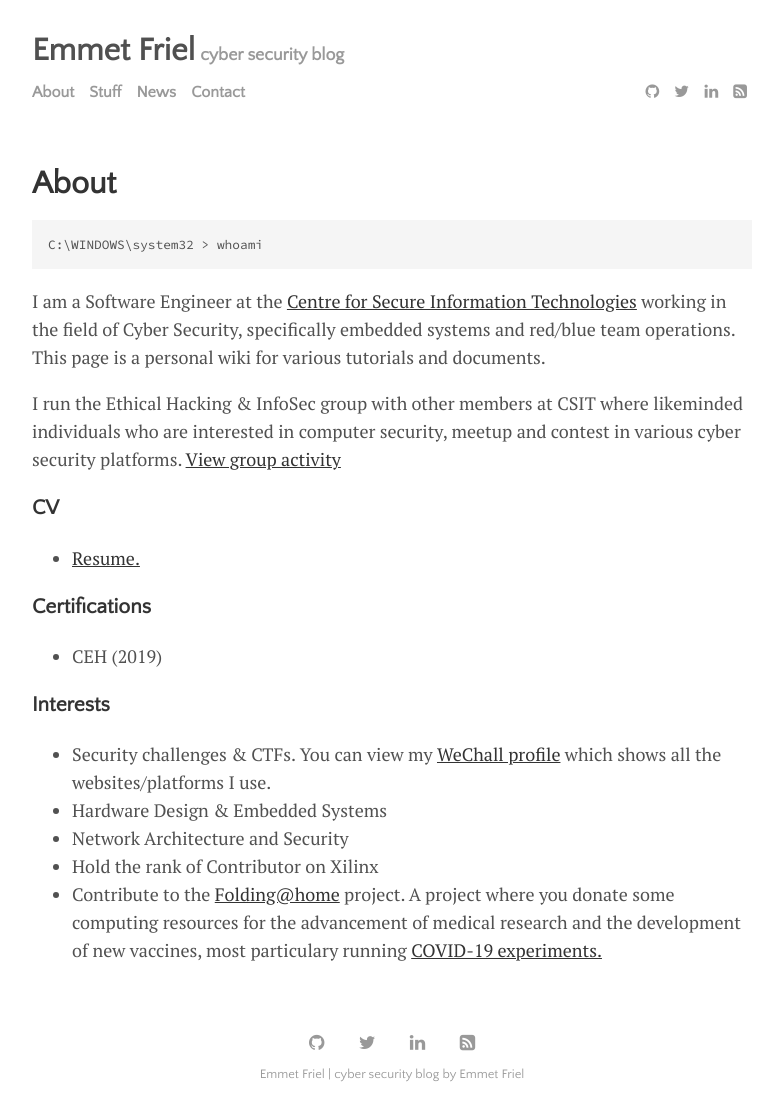
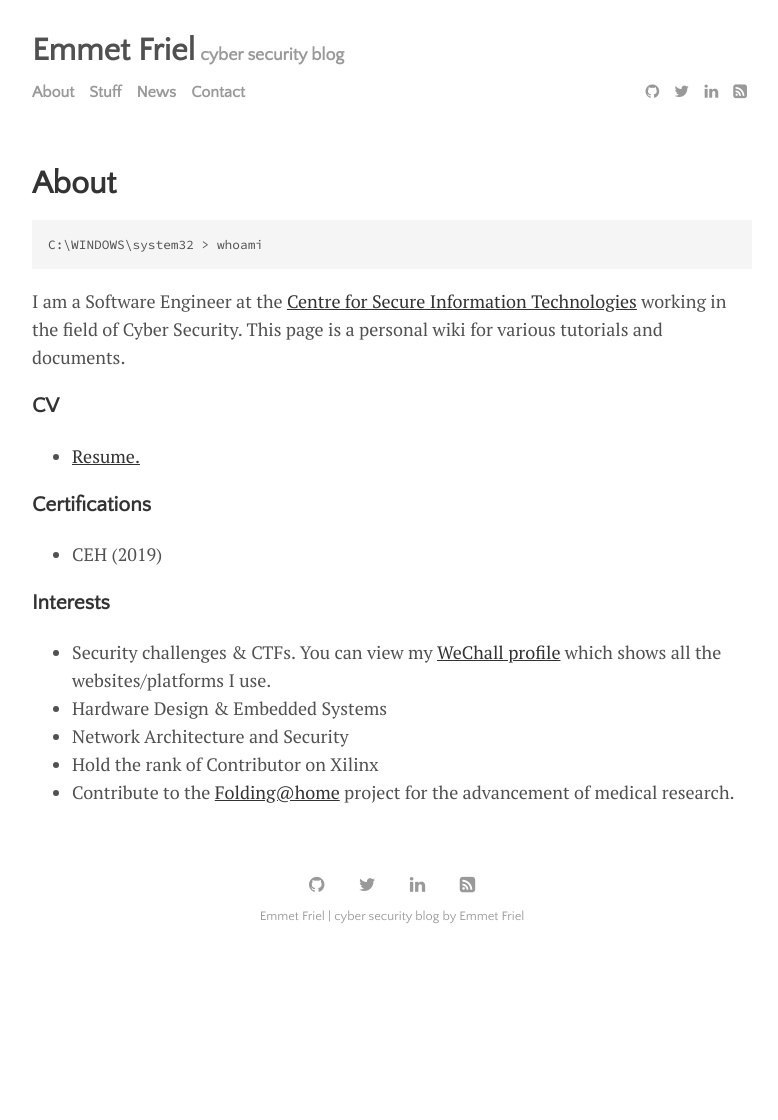
Before and after one commit to efriel94/ef_blog, a Jekyll site: the page built from menu/about.md, in a window 1280 px wide. Shown: the whole page, without its empty margins (248-1026 px from the left). Built offline with Jekyll 4.4.1, drawn with Linux system fonts in a browser that asks for light colours; after the commit the page ends 962 px from its top, so only the background shows below that.

Commit message:
Updated about.md

````diff
--- a/menu/about.md
+++ b/menu/about.md
@@ -7,9 +7,8 @@ title: "About"
 C:\WINDOWS\system32 > whoami
 ```
 
-I am a Software Engineer at the [Centre for Secure Information Technologies](https://www.qub.ac.uk/ecit/CSIT/) working in the field of Cyber Security, specifically embedded systems and red/blue team operations. This page is a personal wiki for various tutorials and documents.
+I am a Software Engineer at the [Centre for Secure Information Technologies](https://www.qub.ac.uk/ecit/CSIT/) working in the field of Cyber Security. This page is a personal wiki for various tutorials and documents.
 
-I run the Ethical Hacking & InfoSec group with other members at CSIT where likeminded individuals who are interested in computer security, meetup and contest in various cyber security platforms. [View group activity](https://blogs.qub.ac.uk/team47/about/)
 
 ### CV
 - <a href="{{ site.github.url }}/assets/img/Emmet_Friel_Resume.pdf">Resume.</a>
@@ -22,4 +21,4 @@ I run the Ethical Hacking & InfoSec group with other members at CSIT where likem
 - Hardware Design & Embedded Systems
 - Network Architecture and Security
 - Hold the rank of Contributor on Xilinx
-- Contribute to the <a href="https://stats.foldingathome.org/donor/73291172" target="_blank">Folding@home</a> project. A project where you donate some computing resources for the advancement of medical research and the development of new vaccines, most particulary running <a href="{{ site.github.url}}/assets/img/foldingathome.png">COVID-19 experiments.</a>
+- Contribute to the <a href="https://stats.foldingathome.org/donor/73291172" target="_blank">Folding@home</a> project for the advancement of medical research.
````
